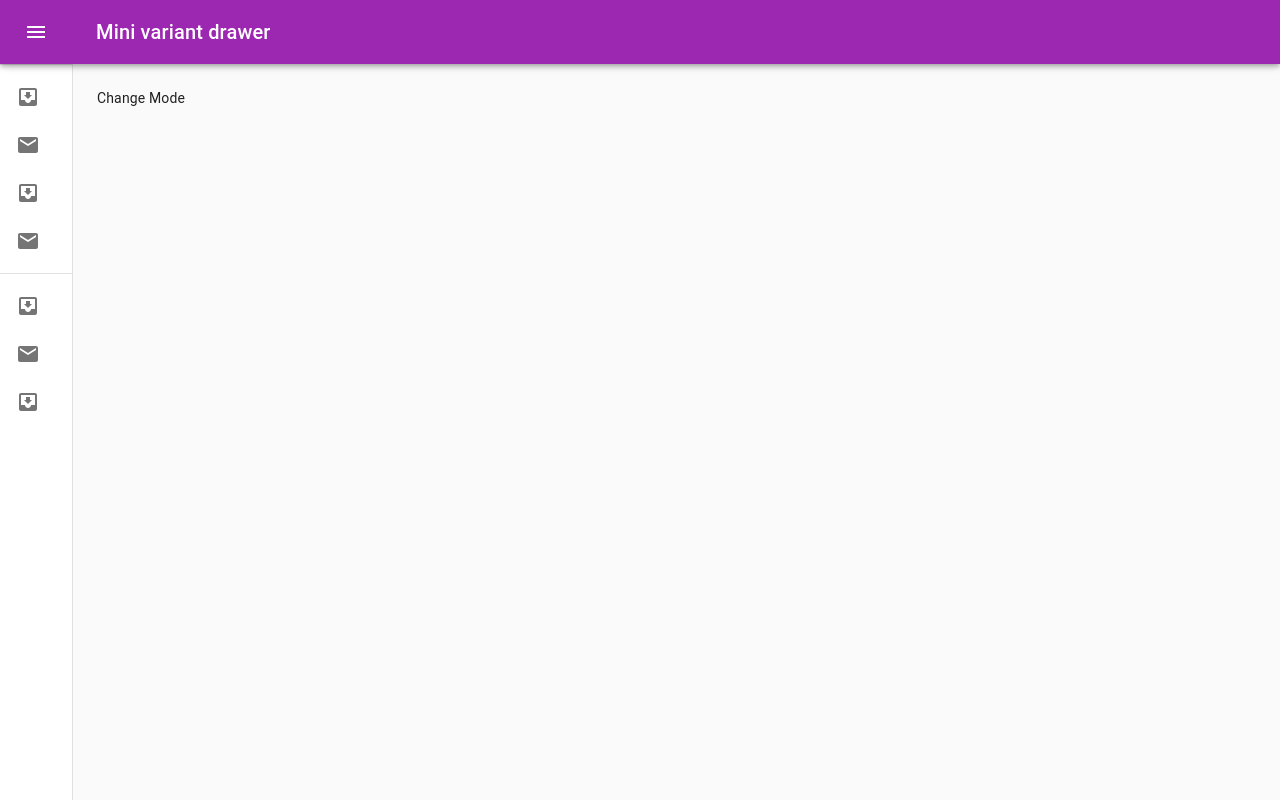
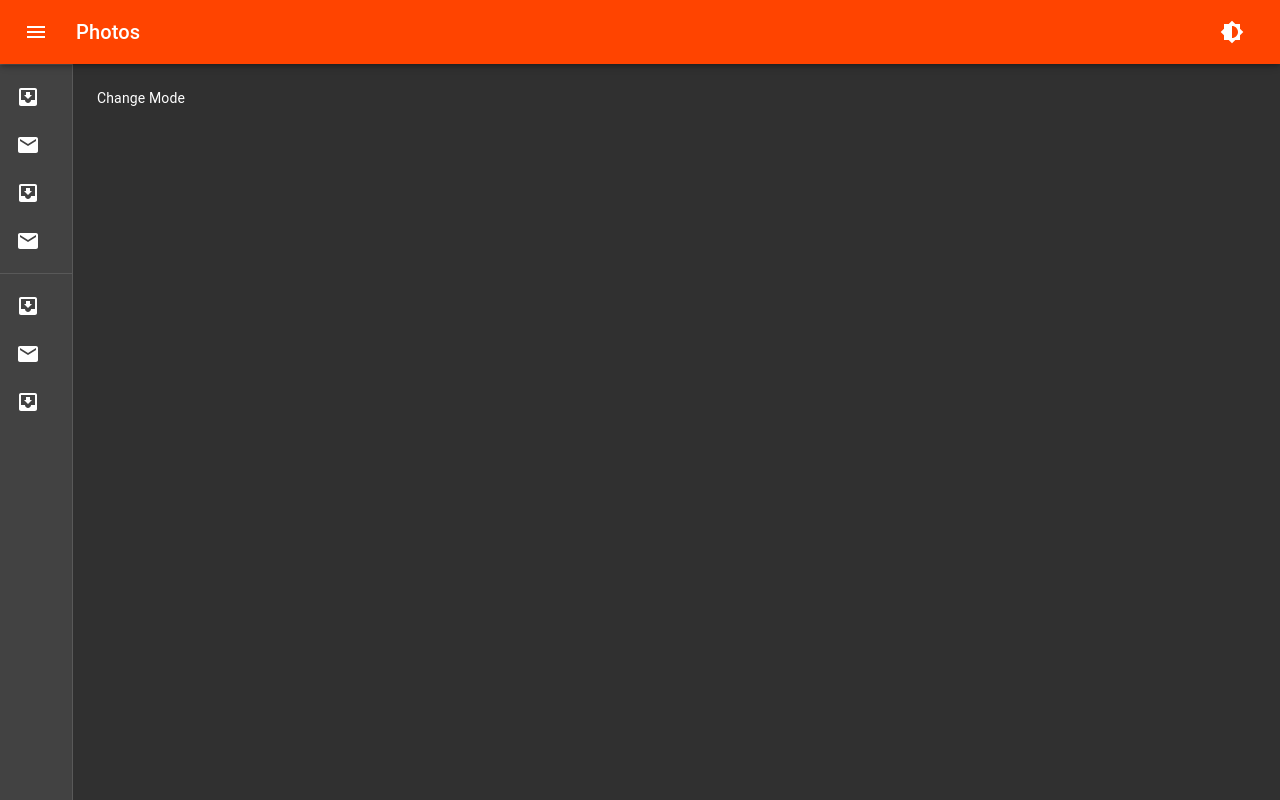
Before and after one commit to sriyegna/website-V4, a React (Create React App) app: page / in a window 1280 px wide. Built offline with nearby package versions, Linux system fonts and the light colour scheme.

Commit message:
Working light toggle

```diff
--- a/src/App.js
+++ b/src/App.js
@@ -1,33 +1,10 @@
 import React from "react";
 import MUIDrawer from "./Containers/Drawer/MUIDrawer";
-import { ThemeProvider, createMuiTheme } from "@material-ui/core/styles";
-import useMediaQuery from "@material-ui/core/useMediaQuery";
-import purple from "@material-ui/core/colors/purple";
-import green from "@material-ui/core/colors/green";
 
 function App() {
-  const prefersDarkMode = useMediaQuery("(prefers-color-scheme: dark)");
-
-  const theme = React.useMemo(
-    () =>
-      createMuiTheme({
-        palette: {
-          type: prefersDarkMode ? "dark" : "light",
-          primary: {
-            main: purple[500],
-          },
-          secondary: {
-            main: green[500],
-          },
-        },
-      }),
-    [prefersDarkMode]
-  );
   return (
     <div className="App">
-      <ThemeProvider theme={theme}>
-        <MUIDrawer></MUIDrawer>
-      </ThemeProvider>
+      <MUIDrawer></MUIDrawer>
     </div>
   );
 }
--- /dev/null
+++ b/src/Components/Drawer/AppBar.js
@@ -0,0 +1,5 @@
+import React from "react";
+
+const AppBar = (props) => {};
+
+export default AppBar;
--- a/src/Containers/Drawer/MUIDrawer.js
+++ b/src/Containers/Drawer/MUIDrawer.js
@@ -19,6 +19,9 @@ import InboxIcon from "@material-ui/icons/MoveToInbox";
 import MailIcon from "@material-ui/icons/Mail";
 import { ThemeProvider, createMuiTheme } from "@material-ui/core/styles";
 
+import Brightness6Icon from "@material-ui/icons/Brightness6";
+import themeObject from "../../themeObject";
+
 const drawerWidth = 240;
 
 const useStyles = makeStyles((theme) => ({
@@ -39,9 +42,6 @@ const useStyles = makeStyles((theme) => ({
       easing: theme.transitions.easing.sharp,
       duration: theme.transitions.duration.enteringScreen,
     }),
-  },
-  menuButton: {
-    marginRight: 36,
   },
   hide: {
     display: "none",
@@ -81,22 +81,35 @@ const useStyles = makeStyles((theme) => ({
     flexGrow: 1,
     padding: theme.spacing(3),
   },
+  menuButton: {
+    marginRight: theme.spacing(2),
+  },
+  title: {
+    flexGrow: 1,
+  },
 }));
+
+const useLightMode = () => {
+  const [theme, setTheme] = useState(themeObject);
+
+  const toggleLightMode = () => {
+    const updatedTheme = {
+      ...theme,
+      palette: {
+        ...theme.palette,
+        type: theme.palette.type === "light" ? "dark" : "light",
+      },
+    };
+    setTheme(updatedTheme);
+  };
+  return [theme, toggleLightMode];
+};
 
 const MUIDrawer = () => {
   const classes = useStyles();
-  const [theme, setTheme] = useState(useTheme());
-  const [open, setOpen] = React.useState(false);
-
-  const changeLightMode = () => {
-    const tempTheme = createMuiTheme({
-      ...theme,
-      palette: {
-        type: theme.palette.type === "dark" ? "light" : "dark",
-      },
-    });
-    setTheme(tempTheme);
-  };
+  const [open, setOpen] = useState(false);
+  const [theme, toggleLightMode] = useLightMode();
+  const themeConfig = createMuiTheme(theme);
 
   const handleDrawerOpen = () => {
     setOpen(true);
@@ -107,7 +120,7 @@ const MUIDrawer = () => {
   };
 
   return (
-    <ThemeProvider theme={theme}>
+    <ThemeProvider theme={themeConfig}>
       <div className={classes.root}>
         <CssBaseline />
         <AppBar
@@ -128,9 +141,18 @@ const MUIDrawer = () => {
             >
               <MenuIcon />
             </IconButton>
-            <Typography variant="h6" noWrap>
-              Mini variant drawer
+            <Typography variant="h6" className={classes.title}>
+              Photos
             </Typography>
+            <IconButton
+              aria-label="account of current user"
+              aria-controls="menu-appbar"
+              aria-haspopup="true"
+              onClick={toggleLightMode}
+              color="inherit"
+            >
+              <Brightness6Icon />
+            </IconButton>
           </Toolbar>
         </AppBar>
         <Drawer
@@ -180,7 +202,7 @@ const MUIDrawer = () => {
         </Drawer>
         <main className={classes.content}>
           <div className={classes.toolbar} />
-          <div onClick={changeLightMode}>Change Mode</div>
+          <div onClick={toggleLightMode}>Change Mode</div>
         </main>
       </div>
     </ThemeProvider>
--- /dev/null
+++ b/src/Containers/Drawer/MUIDrawer.less
@@ -0,0 +1,88 @@
+.root {
+    display: "flex",
+}
+
+.appBar {
+
+    zIndex: theme.zIndex.drawer+1,
+    transition: theme.transitions.create(["width", "margin"], {
+            easing: theme.transitions.easing.sharp;
+            duration: theme.transitions.duration.leavingScreen;
+        }
+
+    ),
+}
+
+,
+appBarShift: {
+
+    marginLeft: drawerWidth,
+    width: `calc(100% - $ {
+            drawerWidth
+        }
+
+        px)`,
+    transition: theme.transitions.create(["width", "margin"], {
+            easing: theme.transitions.easing.sharp,
+            duration: theme.transitions.duration.enteringScreen,
+        }
+
+    ),
+}
+
+,
+menuButton: {
+    marginRight: 36,
+}
+
+hide: {
+    display: "none",
+}
+
+drawer: {
+    width: drawerWidth,
+        flexShrink: 0,
+        whiteSpace: "nowrap",
+}
+
+drawerOpen: {
+
+    width: drawerWidth,
+    transition: theme.transitions.create("width", {
+            easing: theme.transitions.easing.sharp,
+            duration: theme.transitions.duration.enteringScreen,
+        }
+
+    ),
+}
+
+drawerClose: {
+    transition: theme.transitions.create("width", {
+            easing: theme.transitions.easing.sharp,
+            duration: theme.transitions.duration.leavingScreen,
+        }
+
+    ),
+    overflowX: "hidden",
+    width: theme.spacing(7)+1,
+    [theme.breakpoints.up("sm")]: {
+        width: theme.spacing(9) + 1,
+    }
+
+    ,
+}
+
+,
+toolbar: {
+    display: "flex",
+        alignItems: "center",
+        justifyContent: "flex-end",
+        padding: theme.spacing(0, 1),
+        // necessary for content to be below app bar
+        ...theme.mixins.toolbar,
+}
+
+content: {
+    flexGrow: 1,
+        padding: theme.spacing(3),
+}
--- /dev/null
+++ b/src/themeObject.js
@@ -0,0 +1,19 @@
+const themeObject = {
+  palette: {
+    type: "dark",
+    primary: {
+      // light: will be calculated from palette.primary.main,
+      main: "#ff4400",
+      // dark: will be calculated from palette.primary.main,
+      // contrastText: will be calculated to contrast with palette.primary.main
+    },
+    secondary: {
+      light: "#0066ff",
+      main: "#0044ff",
+      // dark: will be calculated from palette.secondary.main,
+      contrastText: "#ffcc00",
+    },
+  },
+};
+
+export default themeObject;
```
Also changed, not shown: src/theme.js (deleted, +0 -27 lines), src/Components/Drawer/Toolbar.js (added).
